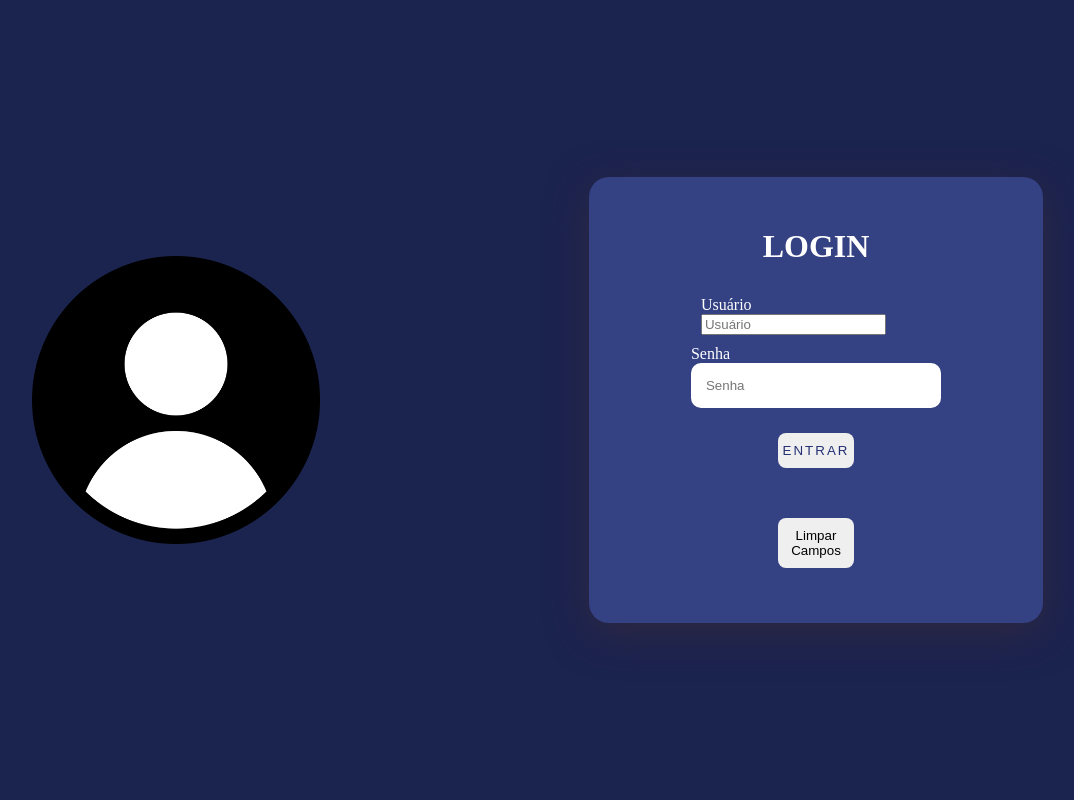
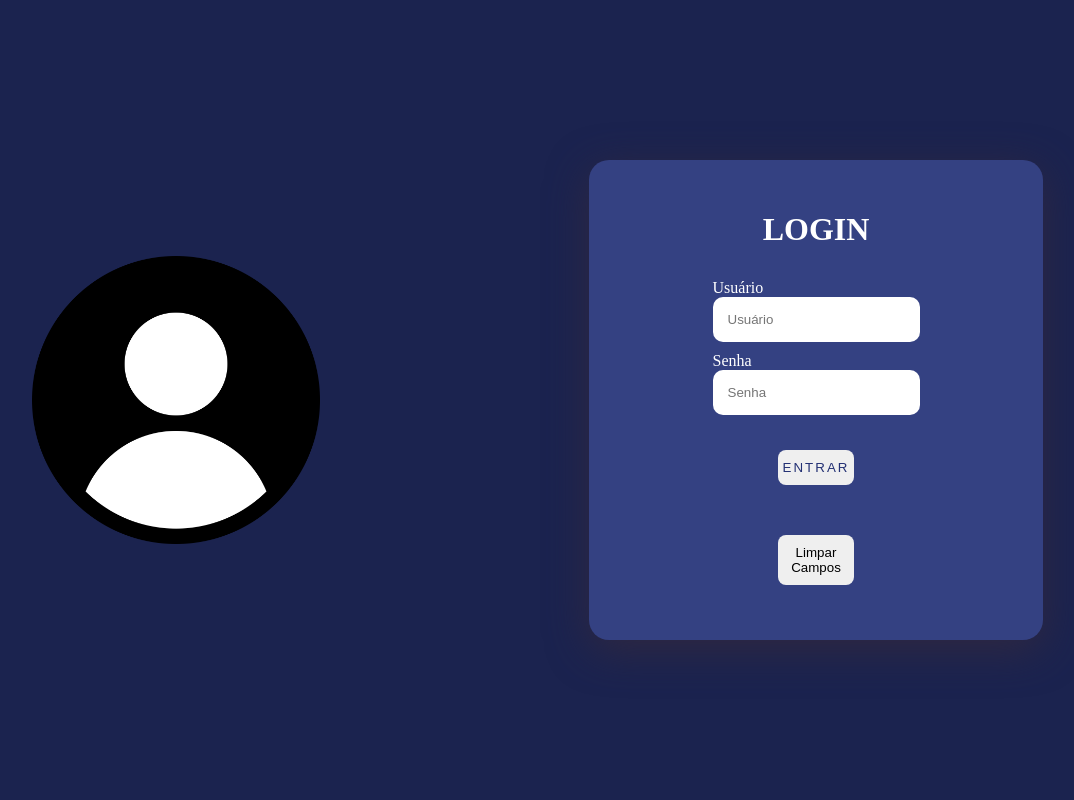
Before and after one commit to Marcelle-1/Projeto-Telefonia, a PHP site: page /Logincomum.php in a window 1280 px wide. Shown: the whole page, without its empty margins (144-1218 px from the left). Run offline with PHP 8.4, Linux system fonts and the light colour scheme.

Commit message:
correções longins

```diff
--- a/LoginMaster.html
+++ b/LoginMaster.html
@@ -1,5 +1,5 @@
 <!DOCTYPE html>
-<html lang="en">
+<html lang="pt-BR">
 <head>
     <meta charset="UTF-8">
     <meta name="viewport" content="width=device-width, initial-scale=1.0">
@@ -15,6 +15,7 @@
         <div class="right-login">
             <div class="card-login">
                 <h1> LOGIN </h1>
+                <form action="methods/login.php" method="POST">
                 <div class="textfield">
                     <label for="Usuario" id="usuario"> Usuário </label>
                     <input id="Usuario" type="text" name="usuario" placeholder="Usuário" >
@@ -23,7 +24,8 @@
                     <label for="Senha" id="senha"> Senha </label>
                     <input id="Senha" type="password" name="senha" placeholder="Senha" >
                 </div>
-                <button class="btn-login"> Entrar </button>
+                </form>
+                <button class="btn-login" type="submit"> Entrar </button>
                 <button onclick="limparcampos()" class="btn-limpar"> Limpar Campos </button>
             </div>
         </div>
--- a/Logincomum.php
+++ b/Logincomum.php
@@ -1,5 +1,5 @@
 <!DOCTYPE html>
-<html lang="en">
+<html lang="pt-BR">
 <head>
     <meta charset="UTF-8">
     <meta name="viewport" content="width=device-width, initial-scale=1.0">
@@ -20,7 +20,7 @@
                     <label for="Usuario" id="usuario"> Usuário </label>
                     <input id="Usuario" type="text" name="usuario" placeholder="Usuário" >
                 </div>
-                <div class="textfield2">
+                <div class="textfield">
                     <label for="Senha" id="senha"> Senha </label>
                     <input id="Senha" type="password" name="senha" placeholder="Senha" >
                 </div>
--- a/css/Logincomum.css
+++ b/css/Logincomum.css
@@ -57,7 +57,7 @@ label{
     font-weight: 10px;
 }
 
-.textfield{
+ .textfield{
     display: flex;
     flex-direction: column;
     align-items: flex-start;
@@ -66,8 +66,7 @@ label{
 
 }
 
-.textfield2 > input {
-    width: 100%;
+.textfield > input {
     border: none;
     border-radius: 10px;
     padding: 15px;
--- a/css/loginmaster.css
+++ b/css/loginmaster.css
@@ -67,7 +67,6 @@ label{
 }
 
 .textfield > input {
-    width: 100%;
     border: none;
     border-radius: 10px;
     padding: 15px;
@@ -75,8 +74,7 @@ label{
 }
 
 .btn-login{
-    width: 80%;
-    padding: 10px 0px;
+    padding: 10px 5px;
     margin: 25px;
     border: none;
     cursor: pointer;
@@ -101,7 +99,7 @@ label{
 }
 
 img{
-    width: 300px;
+    width: 45%;
 }
 
 @media only screen and (max-width:950px){
--- a/index.html
+++ b/index.html
@@ -46,7 +46,7 @@
             Lorem ipsum dolor sit amet, consectetur adipisicing elit.
         </p>
         <p>
-            <a href="Cadastrotelefonia.php" class="pure-button pure-button-primary">Cadastrar</a>
+            <a href="Cadastrotelefonia.html" class="pure-button pure-button-primary">Cadastrar</a>
         </p>
     </div>
 </div>
```
Also changed, not shown: img/logocomum2.png (deleted), img/logomaster.png.
